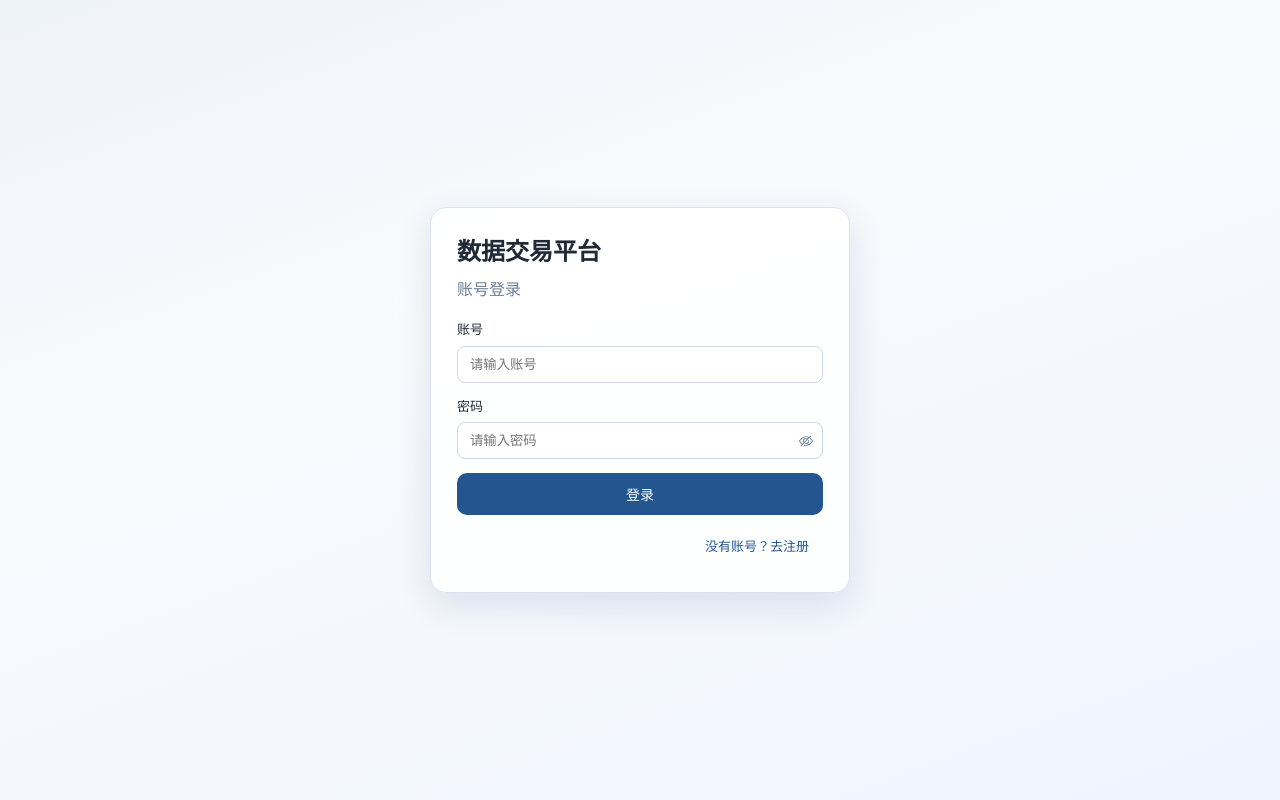
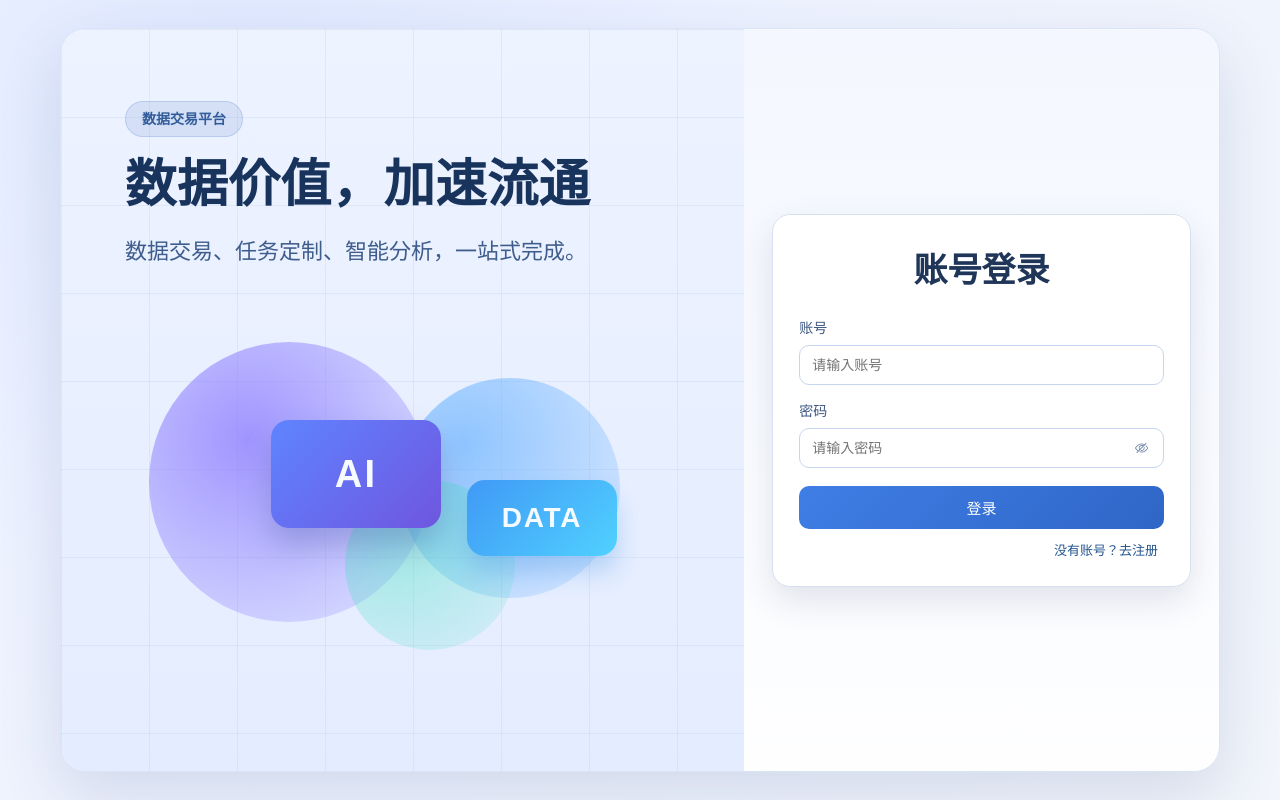
Before and after one commit to applekkkk/web, a Vue app: page /login in a window 1280 px wide. Built offline with nearby package versions, Linux system fonts and the light colour scheme.

Commit message:
fix: 美化了界面

```diff
--- a/src/views/LoginView.vue
+++ b/src/views/LoginView.vue
@@ -164,46 +164,54 @@ onBeforeUnmount(() => {
 
 <template>
   <div class="login-page">
-    <section class="login-card">
-      <h1>数据交易平台</h1>
-      <p v-if="!isRegister">账号登录</p>
-      <p v-else>新用户注册</p>
+    <div class="login-board">
+      <section class="login-visual">
+        <div class="visual-bg-grid"></div>
+        <span class="visual-badge">数据交易平台</span>
+        <h1>数据价值，加速流通</h1>
+        <p>数据交易、任务定制、智能分析，一站式完成。</p>
+
+        <div class="visual-ornaments" aria-hidden="true">
+          <div class="orb orb-a"></div>
+          <div class="orb orb-b"></div>
+          <div class="orb orb-c"></div>
+          <div class="chip chip-main">AI</div>
+          <div class="chip chip-sub">DATA</div>
+        </div>
+      </section>
+
+      <section class="login-panel">
+        <div class="login-card">
+          <h2>{{ isRegister ? "新用户注册" : "账号登录" }}</h2>
+
           <form @submit.prevent="onSubmit">
             <label>
-          <span>{{ isRegister ? "用户名" : "账号" }}</span>
-          <input
-            v-model.trim="form.account"
-            :placeholder="isRegister ? '请输入用户名' : '请输入账号'"
-          />
+              <span class="label-text">{{ isRegister ? "用户名" : "账号" }}</span>
+              <input v-model.trim="form.account" :placeholder="isRegister ? '请输入用户名' : '请输入账号'" />
             </label>
 
             <label v-if="isRegister">
-          邮箱
+              <span class="label-text">邮箱</span>
               <input v-model.trim="form.email" type="email" placeholder="请输入邮箱" />
             </label>
 
             <label v-if="isRegister">
-          邮箱验证码
+              <span class="label-text">邮箱验证码</span>
               <div class="code-row">
                 <input v-model.trim="form.emailCode" placeholder="输入验证码" />
-            <button
-              class="code-btn"
-              type="button"
-              :disabled="codeCountdown > 0"
-              @click="sendRegisterCode"
-            >
+                <button class="code-btn" type="button" :disabled="codeCountdown > 0" @click="sendRegisterCode">
                   {{ codeCountdown > 0 ? `${codeCountdown}s后重发` : "发送验证码" }}
                 </button>
               </div>
             </label>
 
             <label>
-          密码
+              <span class="label-text">密码</span>
               <div class="password-field">
                 <input
                   v-model.trim="form.password"
                   :type="showPassword ? 'text' : 'password'"
-              :placeholder="isRegister ? '请输入密码' : '请输入密码'"
+                  placeholder="请输入密码"
                 />
                 <button
                   type="button"
@@ -220,7 +228,7 @@ onBeforeUnmount(() => {
             </label>
 
             <label v-if="isRegister">
-          确认密码
+              <span class="label-text">确认密码</span>
               <div class="password-field">
                 <input
                   v-model.trim="form.confirmPassword"
@@ -241,8 +249,8 @@ onBeforeUnmount(() => {
               </div>
             </label>
 
-        <button :disabled="loading" type="submit">
-          {{ loading ? (isRegister ? "注册中..." : "登录中...") : (isRegister ? "注册" : "登录") }}
+            <button :disabled="loading" type="submit" class="submit-btn">
+              {{ loading ? (isRegister ? "注册中..." : "登录中...") : isRegister ? "注册" : "登录" }}
             </button>
           </form>
 
@@ -251,88 +259,234 @@ onBeforeUnmount(() => {
           </button>
 
           <div v-if="error" class="error">{{ error }}</div>
+        </div>
       </section>
+    </div>
   </div>
 </template>
 
 <style scoped>
 .login-page {
+  min-height: 100vh;
   display: grid;
   place-items: center;
-  min-height: 100vh;
-  padding: 16px;
+  padding: 28px;
+  background: radial-gradient(circle at 20% 12%, #dfe8ff 0%, #edf2ff 42%, #f2f5fb 100%);
+}
+
+.login-board {
+  width: min(1160px, 100%);
+  min-height: min(760px, calc(100vh - 56px));
+  border-radius: 26px;
+  border: 1px solid #dbe5f5;
+  background: #f4f7ff;
+  box-shadow: 0 24px 64px rgba(37, 63, 117, 0.14);
+  display: grid;
+  grid-template-columns: 1.18fr 0.82fr;
+  overflow: hidden;
+}
+
+.login-visual {
+  position: relative;
+  padding: 72px 64px;
+  overflow: hidden;
+  background: linear-gradient(180deg, rgba(236, 242, 255, 0.88), rgba(227, 236, 255, 0.95));
+}
+
+.visual-bg-grid {
+  position: absolute;
+  inset: 0;
+  background-image: linear-gradient(to right, rgba(76, 107, 178, 0.08) 1px, transparent 1px),
+    linear-gradient(to bottom, rgba(76, 107, 178, 0.08) 1px, transparent 1px);
+  background-size: 88px 88px;
+  pointer-events: none;
+}
+
+.visual-badge,
+.login-visual h1,
+.login-visual p,
+.visual-ornaments {
+  position: relative;
+  z-index: 1;
+}
+
+.visual-badge {
+  display: inline-flex;
+  align-items: center;
+  height: 36px;
+  border-radius: 999px;
+  background: rgba(55, 96, 186, 0.12);
+  color: #335d9a;
+  border: 1px solid rgba(68, 109, 201, 0.2);
+  padding: 0 16px;
+  font-size: 14px;
+  font-weight: 600;
+}
+
+.login-visual h1 {
+  margin: 20px 0 0;
+  font-size: clamp(30px, 4vw, 56px);
+  line-height: 1.1;
+  letter-spacing: 0.01em;
+  color: #18345d;
+  max-width: 560px;
+}
+
+.login-visual p {
+  margin: 22px 0 0;
+  font-size: 22px;
+  line-height: 1.5;
+  color: #3f5d8c;
+  max-width: 540px;
+}
+
+.visual-ornaments {
+  margin-top: 58px;
+  height: 320px;
+  position: relative;
+}
+
+.orb {
+  position: absolute;
+  border-radius: 50%;
+  filter: blur(0.2px);
+}
+
+.orb-a {
+  width: 280px;
+  height: 280px;
+  left: 24px;
+  top: 16px;
+  background: radial-gradient(circle at 35% 35%, rgba(129, 111, 255, 0.7), rgba(129, 111, 255, 0.06));
+}
+
+.orb-b {
+  width: 220px;
+  height: 220px;
+  right: 60px;
+  top: 52px;
+  background: radial-gradient(circle at 30% 30%, rgba(80, 166, 255, 0.58), rgba(80, 166, 255, 0.08));
+}
+
+.orb-c {
+  width: 170px;
+  height: 170px;
+  left: 220px;
+  top: 154px;
+  background: radial-gradient(circle at 30% 30%, rgba(70, 225, 193, 0.45), rgba(70, 225, 193, 0.08));
+}
+
+.chip {
+  position: absolute;
+  display: inline-flex;
+  align-items: center;
+  justify-content: center;
+  border-radius: 18px;
+  font-weight: 700;
+  letter-spacing: 0.06em;
+  color: #f6fbff;
+}
+
+.chip-main {
+  left: 146px;
+  top: 94px;
+  width: 170px;
+  height: 108px;
+  font-size: 38px;
+  background: linear-gradient(135deg, #5f84ff, #6f56df);
+  box-shadow: 0 18px 30px rgba(80, 95, 172, 0.35);
+}
+
+.chip-sub {
+  left: 342px;
+  top: 154px;
+  width: 150px;
+  height: 76px;
+  font-size: 28px;
+  background: linear-gradient(135deg, #4099f5, #50d1ff);
+  box-shadow: 0 16px 24px rgba(63, 145, 225, 0.3);
+}
+
+.login-panel {
+  display: grid;
+  place-items: center;
+  padding: 28px;
+  background: linear-gradient(180deg, rgba(244, 247, 255, 0.72), rgba(255, 255, 255, 0.92));
 }
 
 .login-card {
-  width: 100%;
-  max-width: 420px;
-  border: 1px solid #dce3ef;
-  border-radius: 16px;
-  padding: 26px;
-  background: rgba(255, 255, 255, 0.95);
-  box-shadow: 0 12px 35px rgba(28, 54, 92, 0.12);
+  width: min(430px, 100%);
+  border-radius: 18px;
+  border: 1px solid #d6e0f1;
+  background: #fff;
+  padding: 30px 26px 24px;
+  box-shadow: 0 14px 34px rgba(35, 56, 93, 0.13);
 }
 
-h1 {
-  margin: 0;
-  font-size: 24px;
-}
-
-p {
-  margin: 8px 0 18px;
-  color: #6b7f99;
+.login-card h2 {
+  margin: 0 0 20px;
+  text-align: center;
+  color: #1f3659;
+  font-size: 34px;
+  font-weight: 700;
 }
 
 label {
   display: block;
   margin-bottom: 14px;
-  font-size: 13px;
+}
+
+.label-text {
+  display: inline-block;
+  color: #3d5680;
+  font-size: 14px;
+  margin-bottom: 6px;
 }
 
 input {
   width: 100%;
-  margin-top: 6px;
-  border: 1px solid #cbd7eb;
-  border-radius: 8px;
-  padding: 10px 12px;
+  border: 1px solid #c6d5ef;
+  border-radius: 10px;
+  padding: 11px 12px;
+  font-size: 14px;
+  color: #1e3558;
+  transition: border-color 0.2s ease, box-shadow 0.2s ease;
+}
+
+input:focus {
+  outline: none;
+  border-color: #4e84da;
+  box-shadow: 0 0 0 3px rgba(76, 129, 216, 0.14);
 }
 
 .code-row {
   display: grid;
   grid-template-columns: 1fr auto;
   gap: 10px;
-  align-items: center;
-  margin-top: 6px;
-}
-
-.code-row input {
-  margin-top: 0;
 }
 
 .code-btn {
   width: auto;
-  white-space: nowrap;
-  border: 1px solid #c9d7ef;
-  border-radius: 8px;
-  padding: 10px 12px;
-  background: #fff;
-  color: #2d5e97;
+  border: 1px solid #c7d6ef;
+  border-radius: 10px;
+  padding: 0 12px;
+  min-width: 108px;
+  background: #f8fbff;
+  color: #3a6097;
   cursor: pointer;
+  font-size: 13px;
 }
 
 .code-btn:disabled {
-  color: #8fa4c2;
+  color: #8ea5c6;
   cursor: not-allowed;
 }
 
 .password-field {
   position: relative;
-  width: 100%;
-  margin-top: 6px;
 }
 
 .password-field input {
-  margin-top: 0;
   padding-right: 42px;
 }
 
@@ -345,25 +499,25 @@ input {
   border: none;
   background: transparent;
   cursor: pointer;
-  padding: 0;
-  color: #6b7f99;
+  color: #6f86a8;
   display: inline-flex;
   align-items: center;
   justify-content: center;
 }
 
-button {
+.submit-btn {
   width: 100%;
   border: none;
   border-radius: 10px;
   padding: 11px 14px;
+  margin-top: 4px;
   color: #fff;
-  font-size: 14px;
-  background: #24558f;
+  font-size: 15px;
+  background: linear-gradient(135deg, #3f7ee6, #2f66c6);
   cursor: pointer;
 }
 
-button:disabled {
+.submit-btn:disabled {
   opacity: 0.7;
   cursor: not-allowed;
 }
@@ -384,4 +538,60 @@ button:disabled {
   color: #b42318;
   font-size: 13px;
 }
+
+@media (max-width: 980px) {
+  .login-page {
+    padding: 14px;
+  }
+
+  .login-board {
+    min-height: auto;
+    grid-template-columns: 1fr;
+  }
+
+  .login-visual {
+    padding: 34px 24px;
+  }
+
+  .login-visual p {
+    font-size: 16px;
+    max-width: 100%;
+  }
+
+  .visual-ornaments {
+    height: 170px;
+    margin-top: 24px;
+  }
+
+  .orb-a,
+  .orb-b,
+  .orb-c {
+    transform: scale(0.7);
+    transform-origin: left top;
+  }
+
+  .chip-main {
+    left: 92px;
+    top: 62px;
+    width: 120px;
+    height: 72px;
+    font-size: 24px;
+  }
+
+  .chip-sub {
+    left: 228px;
+    top: 104px;
+    width: 100px;
+    height: 56px;
+    font-size: 20px;
+  }
+
+  .login-panel {
+    padding: 16px;
+  }
+
+  .login-card h2 {
+    font-size: 28px;
+  }
+}
 </style>
```
Also changed, not shown: src/layouts/AppShell.vue (+127 -3 lines). Lines whose indentation alone changed are shown as unchanged.
